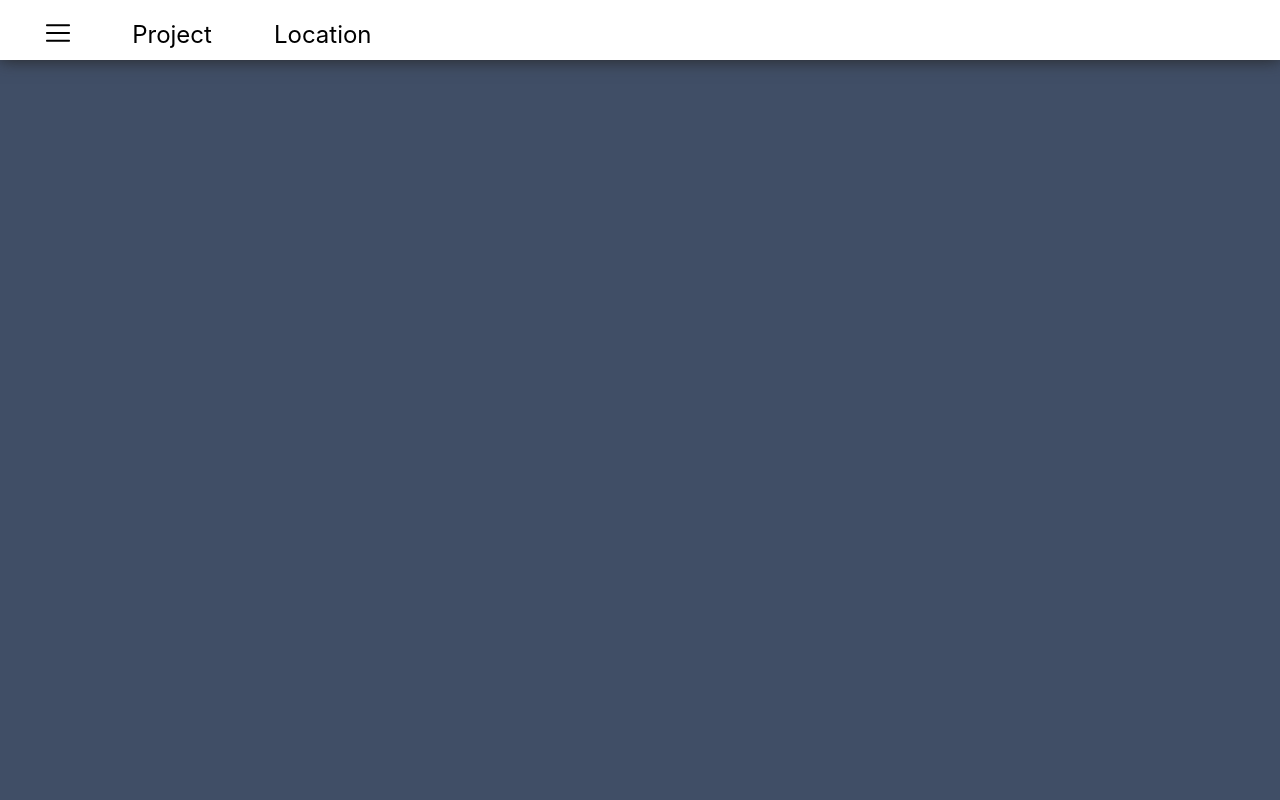
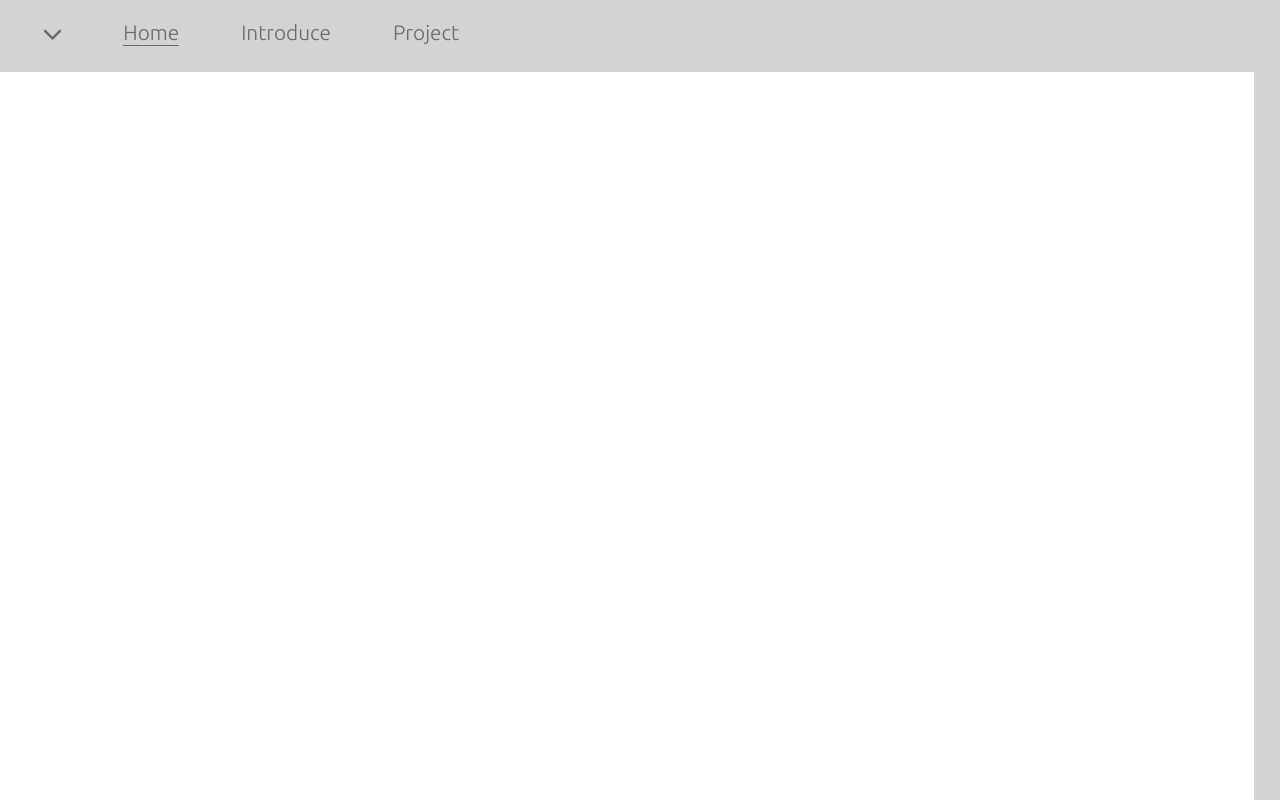
Before and after one commit to smoothbear/smooth-bear.live, a React (Create React App) app: page / in a window 1280 px wide. Shown: the top 800 px of the page. Built offline with nearby package versions, Linux system fonts and the light colour scheme.

Commit message:
[ADD] Header Component

```diff
--- a/src/App.tsx
+++ b/src/App.tsx
@@ -1,10 +1,16 @@
 import Header from "./components/header/header";
+import Home from "./components/home/home";
+import { useState } from 'react';
 
 function App() {
+  const [toggle, setToggle] = useState<boolean>(true);
+  const [color, setColor] = useState<string>("transparent");
+
   return (
-    <div>
-      <Header />
-    </div>
+    <>
+      <Header toggle={toggle} setToggle={setToggle} color={color}/>
+      <Home toggle={toggle} setColor={setColor}/>
+    </>
   );
 }
 
--- a/src/components/header/event_handler.tsx
+++ /dev/null
@@ -1,3 +0,0 @@
-export function menuHandler() {
-
-}
--- a/src/components/header/header.tsx
+++ b/src/components/header/header.tsx
@@ -1,31 +1,51 @@
-import { useState } from 'react';
+import React, { useState } from 'react';
 import { Mobile, PC, Tablet } from "../../style/style";
 import { PCBar, Categories, Category, MenuImage } from "./style";
-import menuImage from "./icons/menu.svg";
-import closeImage from "./icons/close.svg";
 import Menu from "./menu";
 
-function Header() {
-    const [toggle, setToggle] = useState(false);
+interface Props {
+    toggle: boolean;
+    setToggle: React.Dispatch<React.SetStateAction<boolean>>;
+    color: string;
+}
+
+function Header({toggle, setToggle, color}: Props) {
+    const [height, setHeight] = useState<string>("0");
+    const [opacity, setOpacity] = useState<string>("1");
+    const [visibility, setVisibility] = useState<string>("display");
+    const [categoryClicked, setCategoryClicked] = useState<number>(1);
+
+    const borderBottom: string = "0.02rem solid";
+    const menuIcon: string = "M225.923,354.706c-8.098,0-16.195-3.092-22.369-9.263L9.27,151.157c-12.359-12.359-12.359-32.397,0-44.751c12.354-12.354,32.388-12.354,44.748,0l171.905,171.915l171.906-171.909c12.359-12.354,32.391-12.354,44.744,0c12.365,12.354,12.365,32.392,0,44.751L248.292,345.449C242.115,351.621,234.018,354.706,225.923,354.706z";
+    const closeIcon: string = "m194.800781 164.769531 128.210938-128.214843c8.34375-8.339844 8.34375-21.824219 0-30.164063-8.339844-8.339844-21.824219-8.339844-30.164063 0l-128.214844 128.214844-128.210937-128.214844c-8.34375-8.339844-21.824219-8.339844-30.164063 0-8.34375 8.339844-8.34375 21.824219 0 30.164063l128.210938 128.214843-128.210938 128.214844c-8.34375 8.339844-8.34375 21.824219 0 30.164063 4.15625 4.160156 9.621094 6.25 15.082032 6.25 5.460937 0 10.921875-2.089844 15.082031-6.25l128.210937-128.214844 128.214844 128.214844c4.160156 4.160156 9.621094 6.25 15.082032 6.25 5.460937 0 10.921874-2.089844 15.082031-6.25 8.34375-8.339844 8.34375-21.824219 0-30.164063zm0 0"
 
     const onClicked = () => {
+        if (window.pageYOffset > 20) {
+            window.scrollTo({top: 0, behavior: "smooth"});
+        }
         setToggle(!toggle);
+        toggle ? setHeight("5") : setHeight("0");
+        toggle ? setOpacity("0") : setOpacity("1");
+        toggle ? setVisibility("hidden") : setVisibility("visible");
     }
 
     return (
         <>
             <PC>
                 <div style={{width: "100%"}}>
-                    <PCBar>
+                    <PCBar color={color}>
                         <Categories>
-                            <MenuImage src={toggle ? closeImage : menuImage} onClick={onClicked}></MenuImage>
-                            <Category>Project</Category>
-                            <Category>Location</Category>
+                            <MenuImage viewBox={toggle ? "0 0 451.847 451.847" : "0 0 329.26933 329"} onClick={onClicked}>
+                                <path d={toggle ? menuIcon : closeIcon}></path>
+                            </MenuImage>
+                            <Category opacity={opacity} visibility={visibility} borderBottom={categoryClicked === 1 ? borderBottom : "none"} onClick={() => setCategoryClicked(1)}>Home</Category>
+                            <Category opacity={opacity} visibility={visibility} borderBottom={categoryClicked === 2 ? borderBottom : "none"} onClick={() => setCategoryClicked(2)}>Introduce</Category>
+                            <Category opacity={opacity} visibility={visibility} borderBottom={categoryClicked === 3 ? borderBottom : "none"} onClick={() => setCategoryClicked(3)}>Project</Category>
                         </Categories>
                     </PCBar>
-                    {
-                        toggle ? <Menu></Menu> : null
-                    }
+
+                    <Menu height={height} paddingTop={toggle ? "0" : "6"}></Menu>
+
                 </div>
             </PC>
             <Tablet>
--- a/src/components/header/menu.tsx
+++ b/src/components/header/menu.tsx
@@ -1,12 +1,12 @@
 import { Category } from "./menu_style";
-import header from "./header";
 
-function Menu() {
+function Menu(props: { height: string, paddingTop: string }) {
     return (
         <>
-        <header />
         <div>
-            <Category />
+            <Category height={props.height} paddingTop={props.paddingTop}>
+
+            </Category>
         </div>
        </>
     )
--- /dev/null
+++ b/src/components/header/menu_style.ts
@@ -0,0 +1,22 @@
+import styled from 'styled-components';
+
+export const Div = styled.div<{ visibility: string }>`
+    z-index: 4;
+    position: absolute;
+    display: flex;
+
+`
+
+export const Category = styled.div<{height: string, paddingTop: string}>`
+    width: 100%;
+    padding-top: ${({paddingTop}) => paddingTop}rem;
+    height: ${({height}) => height}rem;
+    display: flex;
+    background-color: rgba(230, 255, 255, 0.5);
+    border-radius: 0.6rem;
+    overflow: hidden;
+    transition: 0.3s;
+`
+
+export const CategoryList = styled.div`
+`
--- a/src/components/header/menu_style.tsx
+++ /dev/null
@@ -1,37 +0,0 @@
-import styled, { keyframes } from 'styled-components';
-
-const menuFade = keyframes`
-    0% {
-        padding-top: -15%
-    }
-
-    50% {
-        padding-top: -5%
-    }
-
-    100% {
-        padding-top: 0.3%
-    }
-`
-
-interface Props {
-    visibility: string
-}
-
-export const Div = styled.div<Props>`
-    z-index: 4;
-    position: absolute;
-    display: flex;
-    visibility: ${(props: Props) => props.visibility && `animation: ${menuFade} 2s 1s infinite linear alternate;`};
-`
-
-export const Category = styled.div`
-    width: 100%;
-    height: 400px;
-    display: flex;
-    background-color: rgba(0, 0, 0, 0.5);
-    border-radius: 0.8rem;
-`
-
-export const CategoryList = styled.div`
-`
--- /dev/null
+++ b/src/components/header/style.ts
@@ -0,0 +1,79 @@
+import styled, { keyframes } from 'styled-components';
+
+export const HeaderWrapper = styled.header`
+    position: fixed;
+    display: flex;
+    margin: 0 auto;
+    width: 100%;
+    max-height: 100px;
+`
+
+export const PCBar = styled.div<{ color: string }>`
+    background-color: ${({color}) => color};
+    position: fixed;
+    width: 100%;
+    transition: 0.3s;
+    height: 7.5%;
+`
+
+export const Categories = styled.ul`
+    list-style: none;
+    display: flex;
+`
+
+const rainbow = keyframes`
+    0% { color: red; }
+    10% { color: orange; }
+    20% { color: #8d8d00; }
+    30% { color: #258a25; }
+    40% { color: #016080; }
+    50% { color: blue; }
+    60% { color: #f1a1f1; }
+    70% { color: lightgrey; }
+    80% { color: grey;}
+    90% { color: gray; }
+    100% { color: red; }
+`
+
+const svgRainbow = keyframes`
+    0% { fill: red; }
+    10% { fill: orange; }
+    20% { fill: #8d8d00; }
+    30% { fill: #258a25; }
+    40% { fill: #016080; }
+    50% { fill: blue; }
+    60% { fill: #f1a1f1; }
+    70% { fill: lightgrey; }
+    80% { fill: grey;}
+    90% { fill: gray; }
+    100% { fill: red; }
+`
+
+export const Category = styled.li<{ opacity: string, visibility: string, borderBottom: string }>`
+    font-size: 1.5rem;
+    padding-top: 0.4%;
+    margin-left: 5%;
+    color: dimgray;
+    opacity: ${(props) => props.opacity};
+    transition: 0.3s;
+    visibility: ${(props) => props.visibility};
+    font-size: 1.3rem;
+    border-bottom: ${(props) => props.borderBottom};
+
+    &:hover {
+        cursor: pointer;
+        animation: ${rainbow} 4s infinite;
+    }
+`
+export const MenuImage = styled.svg`
+    padding-top: 0.6%;
+    padding-left: 0.3%;
+    height: 1.rem;
+    width: 1.1rem;
+    fill: dimgray;
+
+    &:hover {
+        cursor: pointer;
+        animation: ${svgRainbow} 4s infinite;
+    }
+`
--- a/src/components/header/style.tsx
+++ /dev/null
@@ -1,43 +0,0 @@
-import styled from 'styled-components';
-
-export const HeaderWrapper = styled.header`
-    display: flex;
-    margin: 0 auto;
-    width: 100%;
-    max-height: 100px;
-`
-
-export const PCBar = styled.div`
-    background-color: white;
-    position: fixed;
-    width: 100%;
-    height: 7.5%;
-    box-shadow: 0rem 0rem 1rem 0rem #252525;
-`
-
-export const Categories = styled.ul`
-    list-style: none;
-    display: flex;
-`
-
-export const Category = styled.li`
-    font-size: 1.5rem;
-    padding-top: 0.3%;
-    padding-left: 5%;
-    color: black;
-
-    &:hover {
-        color: gray;
-        cursor: pointer;
-    }
-`
-export const MenuImage = styled.img`
-    padding-top: 0.4%;
-    padding-left: 0.5%;
-    height: 1.5rem;
-    width: 1.5rem;
-
-    &:hover {
-        cursor: pointer;
-    }
-`
--- /dev/null
+++ b/src/components/home/home.tsx
@@ -0,0 +1,29 @@
+import { useEffect } from "react";
+import { Body, TestDiv } from "./style";
+
+function Home({toggle, setColor}: {toggle: boolean, setColor: React.Dispatch<React.SetStateAction<string>>}) {
+    useEffect(() => {
+            window.addEventListener('scroll', e => {
+                if (window.pageYOffset > 20) {
+                    setColor("rgba(255, 255, 255, 0.9)");
+                }
+                else {
+                    setColor("transplant");
+                }
+            });
+        }
+    );
+
+    return (
+        <>
+            <Body marginTop={toggle ? "4.5": "0"}>
+                <p>
+                    <TestDiv />
+                    안녕하세요
+                </p>
+            </Body>
+        </>
+    );
+}
+
+export default Home;
--- /dev/null
+++ b/src/components/home/style.ts
@@ -0,0 +1,14 @@
+import styled from "styled-components";
+
+export const Body = styled.div<{ marginTop: string}>`
+    background-color: white;
+    margin-right: 1rem;
+    width: 98%;
+    height: 100%;
+    margin-top: ${({marginTop}) => marginTop}rem;
+    transition: 0.3s;
+`
+
+export const TestDiv = styled.div`
+    height: 500rem;
+`
--- a/src/index.css
+++ b/src/index.css
@@ -1,9 +1,9 @@
+@import url(https://fonts.googleapis.com/css?family=Ubuntu:300);
+
 body {
   margin: 0;
-  background-color: #404E66;
-  font-family: -apple-system, BlinkMacSystemFont, 'Segoe UI', 'Roboto', 'Oxygen',
-    'Ubuntu', 'Cantarell', 'Fira Sans', 'Droid Sans', 'Helvetica Neue',
-    sans-serif;
+  background-color: lightgray;
+  font-family: 'Ubuntu';
   -webkit-font-smoothing: antialiased;
   -moz-osx-font-smoothing: grayscale;
 }
--- a/src/style/style.tsx
+++ b/src/style/style.tsx
@@ -18,7 +18,7 @@ export function Tablet({ children }: Props) {
         query: "(min-width:768px) and (max-width:1023px)"
     });
 
-    return <React.Fragment>{isTablet && children} </React.Fragment>
+     return <React.Fragment>{isTablet && children} </React.Fragment>
 }
 
 export function Mobile({ children }: Props) {
```
Also changed, not shown: src/components/header/icons/close.svg (deleted), src/components/header/icons/menu.svg (deleted).
